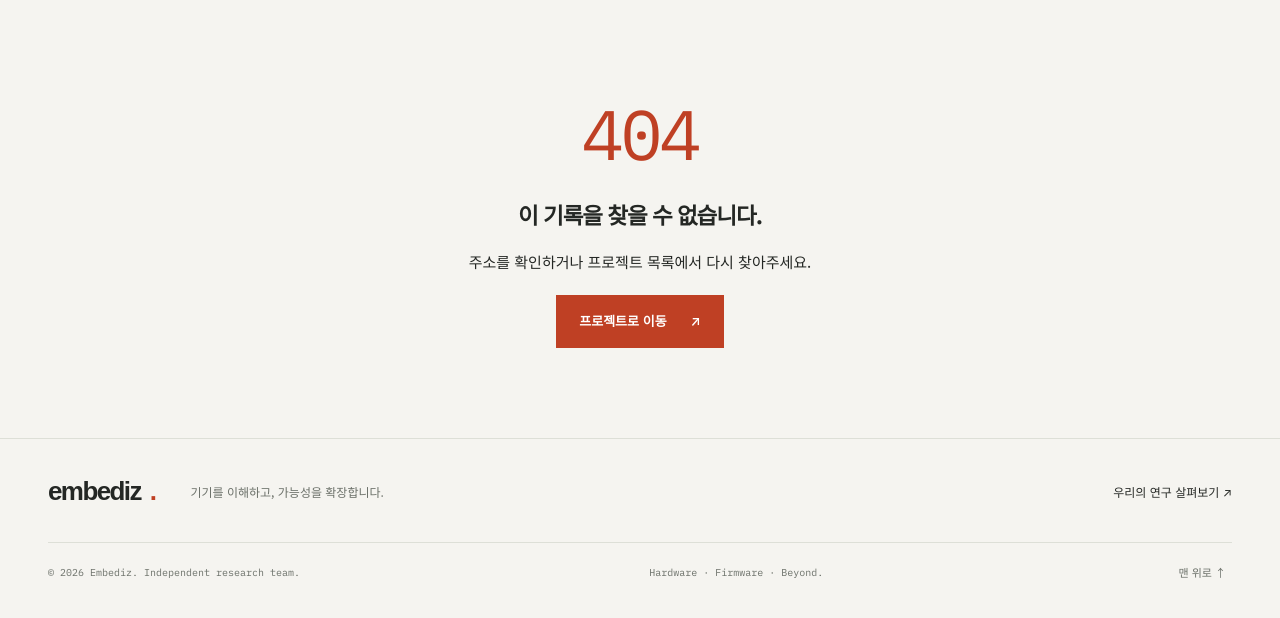
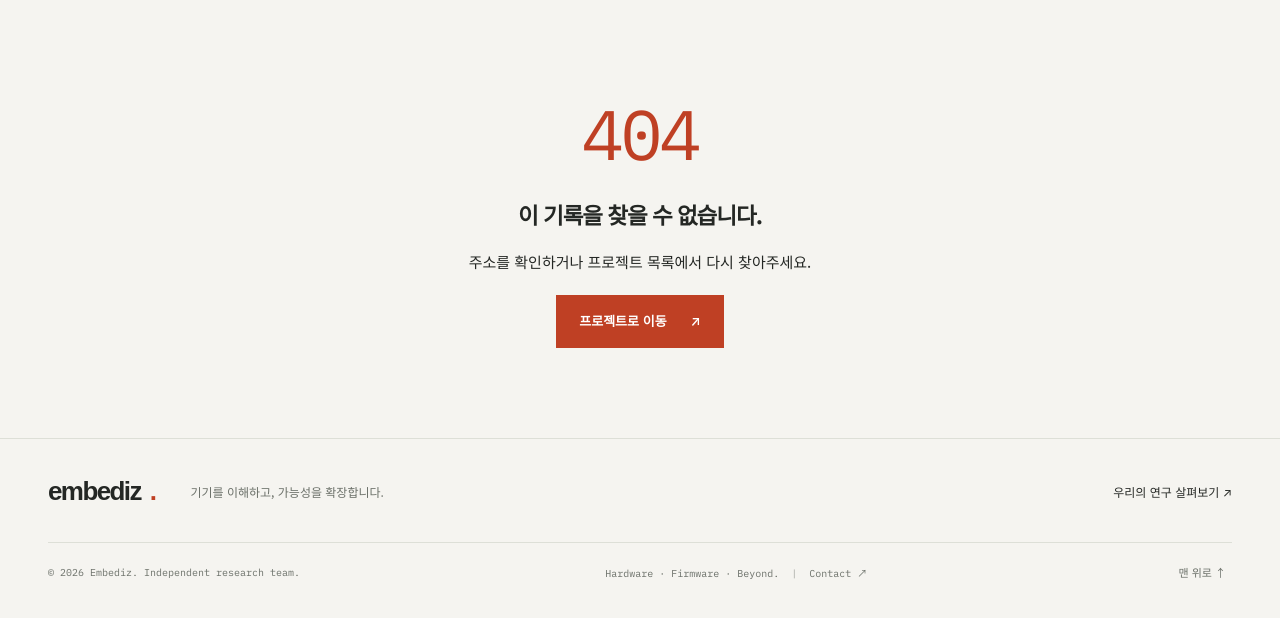
Before and after one commit to fev20/Embediz, a plain HTML site: page 404.html in a window 1280 px wide. Shown: the part 90-708 px from the top of the page. Drawn offline with Linux system fonts and the light colour scheme.

Commit message:
Publish team Contact link in footer

```diff
--- a/404.html
+++ b/404.html
@@ -33,7 +33,7 @@
     <nav id="mobile-nav" aria-label="모바일 메뉴" hidden><a href="/Embediz/">홈</a><a href="/Embediz/projects/">프로젝트</a><a href="/Embediz/notes/">연구 기록</a><a href="/Embediz/members/">구성원</a><a href="/Embediz/resources/">자료실</a></nav>
   </header>
   <main id="main" tabindex="-1"><div class="container not-found"><h1>404</h1><h2>이 기록을 찾을 수 없습니다.</h2><p>주소를 확인하거나 프로젝트 목록에서 다시 찾아주세요.</p><a class="button" href="/Embediz/projects/">프로젝트로 이동 <span aria-hidden="true">↗</span></a></div></main>
-  <footer class="site-footer"><div class="container footer-top"><a class="brand" href="/Embediz/">embediz<span class="brand-dot">.</span></a><p>기기를 이해하고, 가능성을 확장합니다.</p><a href="/Embediz/projects/">우리의 연구 살펴보기 ↗</a></div><div class="container footer-bottom"><span>© 2026 Embediz. Independent research team.</span><span>Hardware · Firmware · Beyond.</span><button class="back-top" aria-label="페이지 맨 위로">맨 위로 ↑</button></div></footer>
+  <footer class="site-footer"><div class="container footer-top"><a class="brand" href="/Embediz/">embediz<span class="brand-dot">.</span></a><p>기기를 이해하고, 가능성을 확장합니다.</p><a href="/Embediz/projects/">우리의 연구 살펴보기 ↗</a></div><div class="container footer-bottom"><span>© 2026 Embediz. Independent research team.</span><span>Hardware · Firmware · Beyond. <span class="footer-divider" aria-hidden="true">|</span> <a class="footer-contact" href="mailto:isemy0317@gmail.com" aria-label="Embediz 팀에 이메일로 연락하기">Contact ↗</a></span><button class="back-top" aria-label="페이지 맨 위로">맨 위로 ↑</button></div></footer>
   <dialog id="video-dialog" aria-labelledby="video-title"><div class="dialog-head"><div><span class="eyebrow">PROJECT 01 / DEMO</span><h2 id="video-title">홈캠에서 실행되는 DOOM</h2></div><button class="dialog-close" aria-label="영상 닫기">×</button></div><div id="video-container"></div><p class="video-caption">실기기 최종 시연 발췌 · 원본 00:34–00:48의 게임 화면 영역입니다. 게임은 카메라에서 실행됩니다.</p><a class="text-link" id="video-original" target="_blank" rel="noopener noreferrer">시연 영상 파일 열기 ↗</a></dialog>
   <noscript><style>.filter-bar,.menu-toggle,[data-video]{display:none}.desktop-nav{display:flex!important;flex-wrap:wrap;gap:14px}.site-header{height:auto;min-height:88px}.header-inner{flex-wrap:wrap;padding:18px 0}</style></noscript>
 </body>
```
